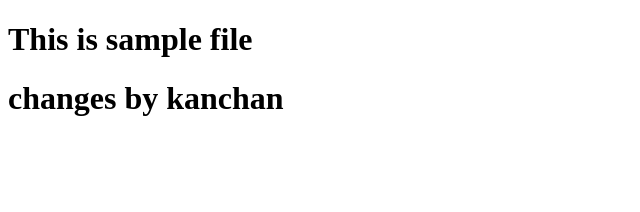
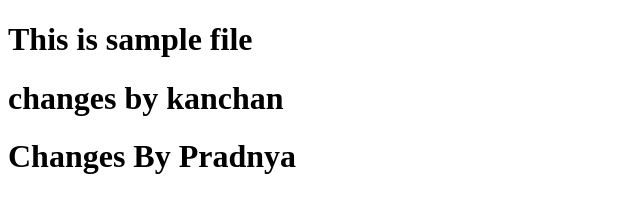
Before and after one commit to satyampund/google-meet-group-f-task-3, a plain HTML site: page index.html in a window 1280 px wide. Shown: the whole page, without its empty margins (0-640 px from the left). Drawn offline with Linux system fonts and the light colour scheme.

Commit message:
initial commit

```diff
--- a/index.html
+++ b/index.html
@@ -11,6 +11,7 @@
 <body>
     <h1>This is sample file</h1>
     <h1> changes by kanchan</h1>
+    <h1>Changes By Pradnya</h1>
 </body>
 
 </html>
```
